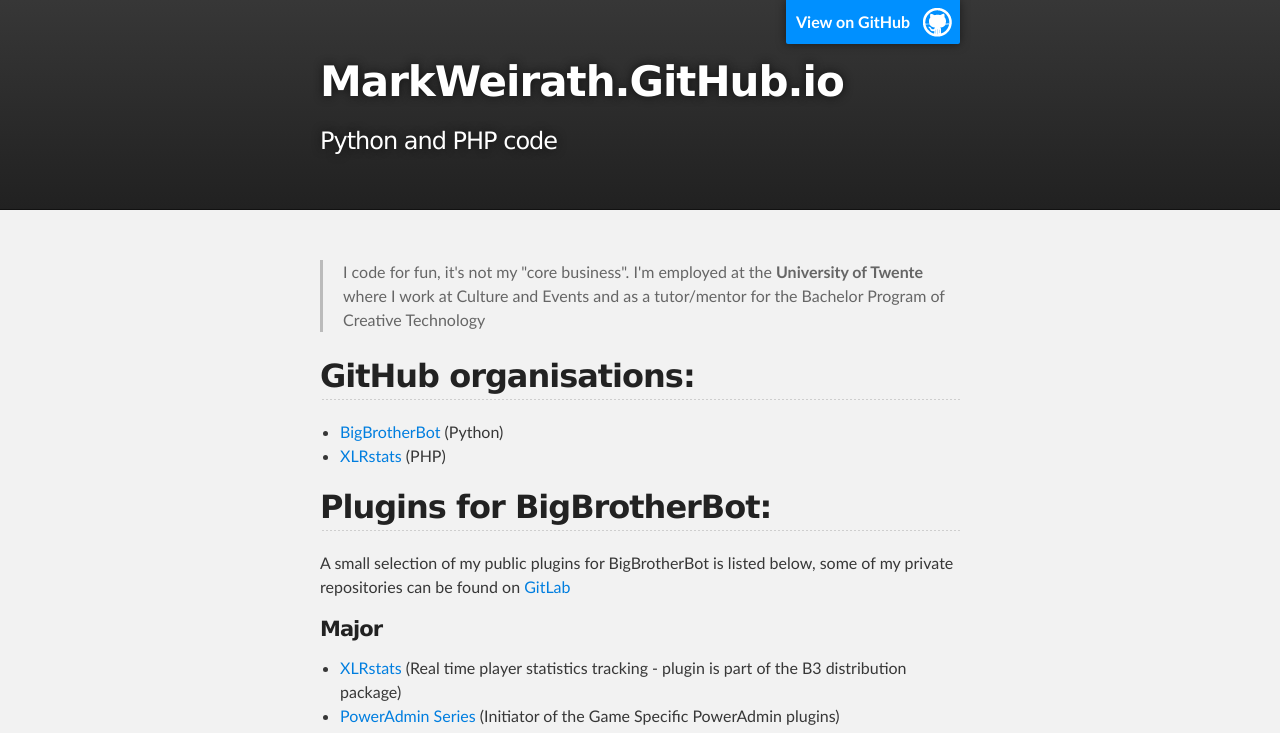
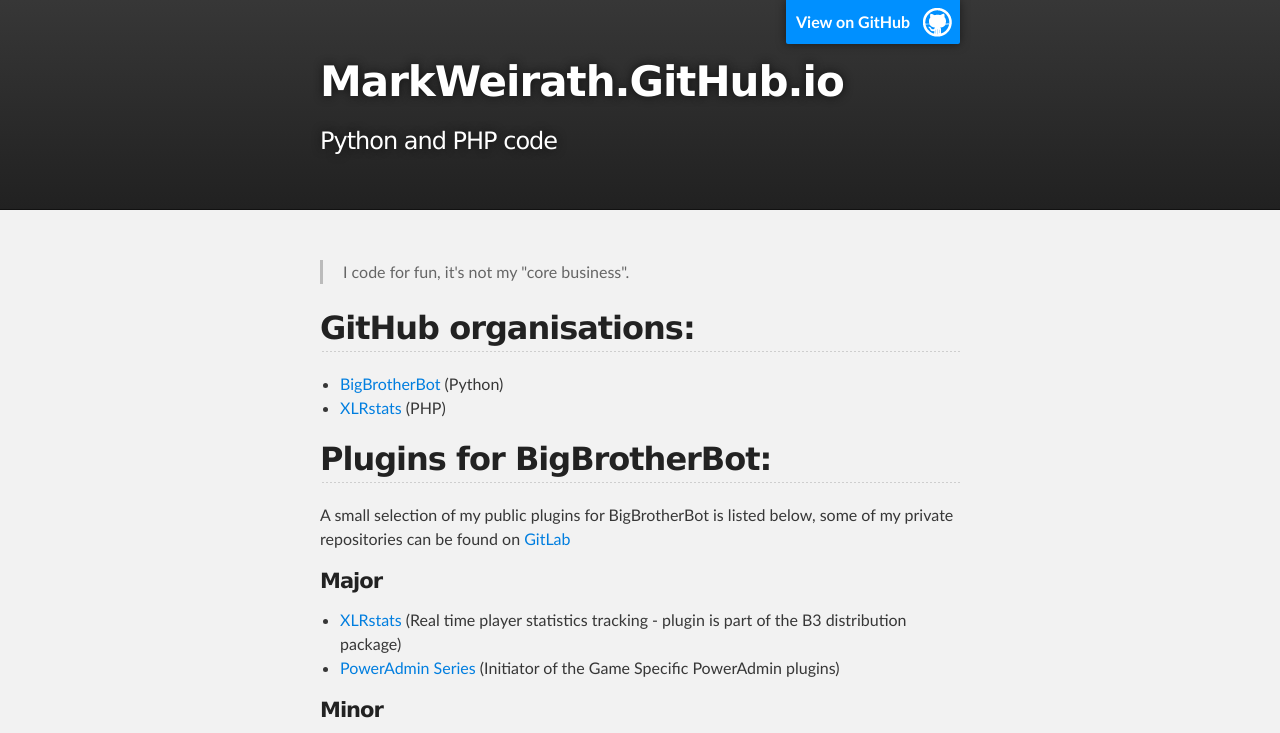
Before and after one commit to markweirath/markweirath.github.io, a plain HTML site: page index.html in a window 1280 px wide. Shown: the top 733 px of the page. Drawn offline with Linux system fonts and the light colour scheme.

Commit message:
Update index.html

```diff
--- a/index.html
+++ b/index.html
@@ -28,7 +28,7 @@
     <div id="main_content_wrap" class="outer">
       <section id="main_content" class="inner">
         <blockquote>
-<p>I code for fun, it's not my "core business". I'm employed at the <strong>University of Twente</strong> where I work at Culture and Events and as a tutor/mentor for the Bachelor Program of Creative Technology</p>
+<p>I code for fun, it's not my "core business".</p>
 </blockquote>
 
 <h2>
```
